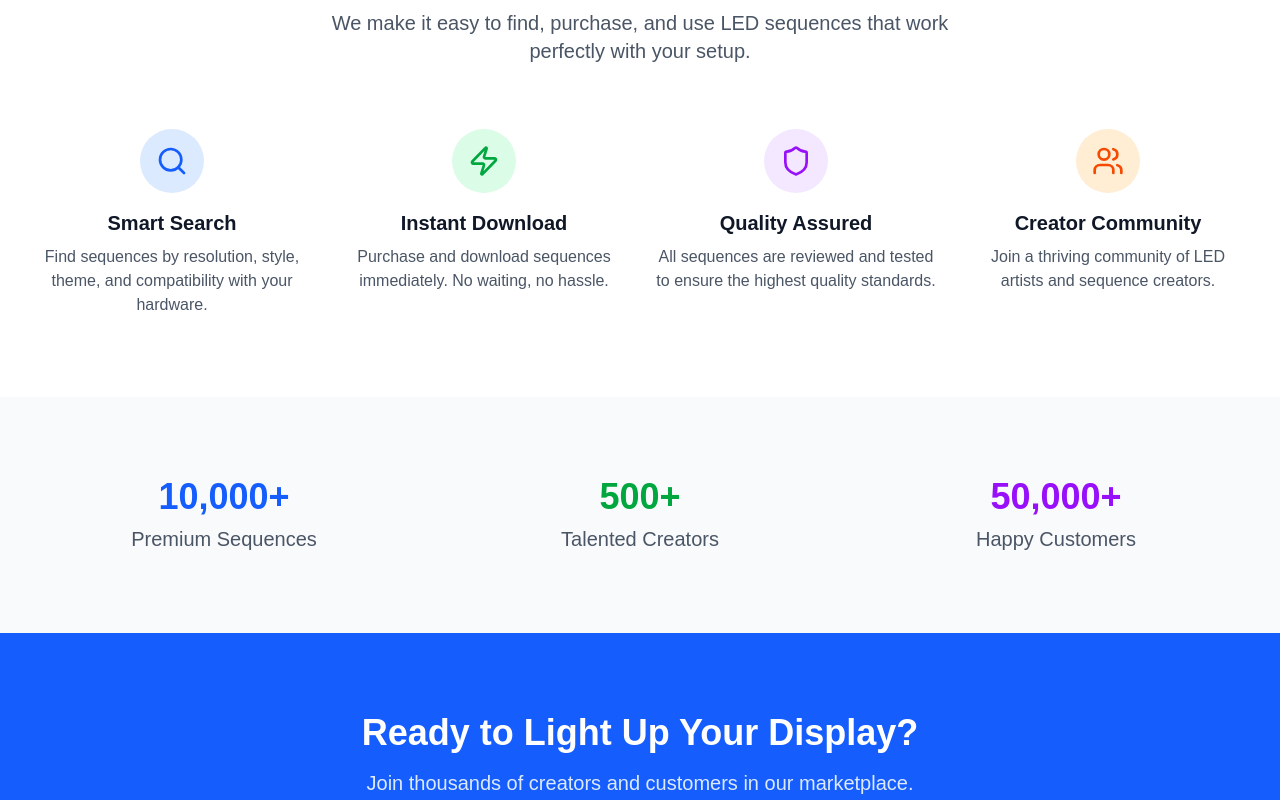
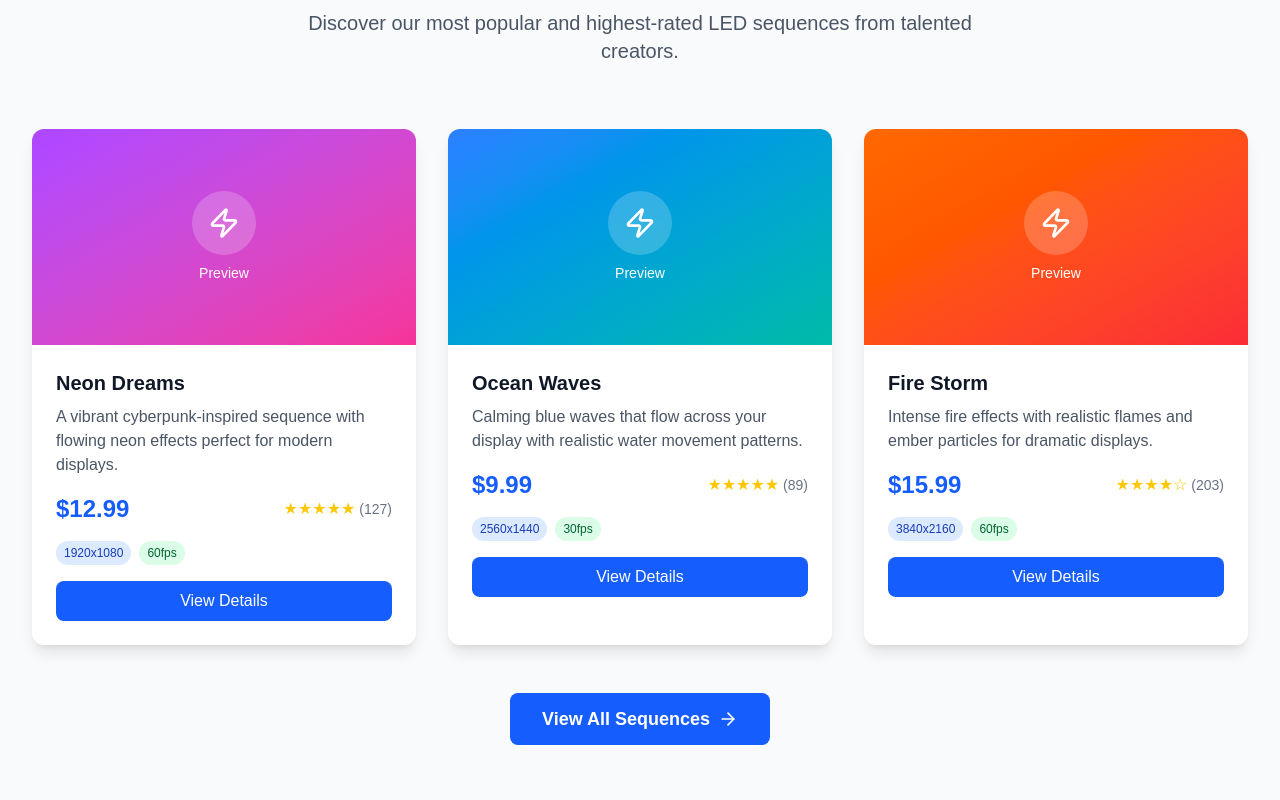
Before and after one commit to seancope357/ProjectSH_V1, a Next.js app: page / in a window 1280 px wide. Shown: the part 680-1480 px from the top of the page. Built offline with nearby package versions, Linux system fonts and the light colour scheme; no server answers.

Commit message:
fetured sequences

```diff
--- a/src/app/page.tsx
+++ b/src/app/page.tsx
@@ -39,6 +39,143 @@ export default function HomePage() {
                 Check Compatibility
               </Link>
             </div>
+          </div>
+        </div>
+      </section>
+
+      {/* Featured Sequences Section */}
+      <section className="py-20 bg-gray-50">
+        <div className="max-w-7xl mx-auto px-4 sm:px-6 lg:px-8">
+          <div className="text-center mb-16">
+            <h2 className="text-3xl md:text-4xl font-bold text-gray-900 mb-4">
+              Featured Sequences
+            </h2>
+            <p className="text-xl text-gray-600 max-w-2xl mx-auto">
+              Discover our most popular and highest-rated LED sequences from talented creators.
+            </p>
+          </div>
+
+          <div className="grid md:grid-cols-3 gap-8">
+            {/* Featured Sequence 1 */}
+            <div className="bg-white rounded-xl shadow-lg overflow-hidden hover:shadow-xl transition-shadow">
+              <div className="aspect-video bg-gradient-to-br from-purple-500 to-pink-500 relative">
+                <div className="absolute inset-0 flex items-center justify-center">
+                  <div className="text-white text-center">
+                    <div className="w-16 h-16 bg-white/20 rounded-full flex items-center justify-center mx-auto mb-2">
+                      <Zap className="h-8 w-8" />
+                    </div>
+                    <p className="text-sm font-medium">Preview</p>
+                  </div>
+                </div>
+              </div>
+              <div className="p-6">
+                <h3 className="text-xl font-semibold text-gray-900 mb-2">Neon Dreams</h3>
+                <p className="text-gray-600 mb-4">A vibrant cyberpunk-inspired sequence with flowing neon effects perfect for modern displays.</p>
+                <div className="flex items-center justify-between mb-4">
+                  <span className="text-2xl font-bold text-blue-600">$12.99</span>
+                  <div className="flex items-center">
+                    <div className="flex text-yellow-400">
+                      ★★★★★
+                    </div>
+                    <span className="text-gray-500 text-sm ml-1">(127)</span>
+                  </div>
+                </div>
+                <div className="flex gap-2 mb-4">
+                  <span className="px-2 py-1 bg-blue-100 text-blue-800 text-xs rounded-full">1920x1080</span>
+                  <span className="px-2 py-1 bg-green-100 text-green-800 text-xs rounded-full">60fps</span>
+                </div>
+                <Link
+                  href="/sequence/1"
+                  className="w-full bg-blue-600 text-white py-2 px-4 rounded-lg hover:bg-blue-700 transition-colors text-center block"
+                >
+                  View Details
+                </Link>
+              </div>
+            </div>
+
+            {/* Featured Sequence 2 */}
+            <div className="bg-white rounded-xl shadow-lg overflow-hidden hover:shadow-xl transition-shadow">
+              <div className="aspect-video bg-gradient-to-br from-blue-500 to-teal-500 relative">
+                <div className="absolute inset-0 flex items-center justify-center">
+                  <div className="text-white text-center">
+                    <div className="w-16 h-16 bg-white/20 rounded-full flex items-center justify-center mx-auto mb-2">
+                      <Zap className="h-8 w-8" />
+                    </div>
+                    <p className="text-sm font-medium">Preview</p>
+                  </div>
+                </div>
+              </div>
+              <div className="p-6">
+                <h3 className="text-xl font-semibold text-gray-900 mb-2">Ocean Waves</h3>
+                <p className="text-gray-600 mb-4">Calming blue waves that flow across your display with realistic water movement patterns.</p>
+                <div className="flex items-center justify-between mb-4">
+                  <span className="text-2xl font-bold text-blue-600">$9.99</span>
+                  <div className="flex items-center">
+                    <div className="flex text-yellow-400">
+                      ★★★★★
+                    </div>
+                    <span className="text-gray-500 text-sm ml-1">(89)</span>
+                  </div>
+                </div>
+                <div className="flex gap-2 mb-4">
+                  <span className="px-2 py-1 bg-blue-100 text-blue-800 text-xs rounded-full">2560x1440</span>
+                  <span className="px-2 py-1 bg-green-100 text-green-800 text-xs rounded-full">30fps</span>
+                </div>
+                <Link
+                  href="/sequence/2"
+                  className="w-full bg-blue-600 text-white py-2 px-4 rounded-lg hover:bg-blue-700 transition-colors text-center block"
+                >
+                  View Details
+                </Link>
+              </div>
+            </div>
+
+            {/* Featured Sequence 3 */}
+            <div className="bg-white rounded-xl shadow-lg overflow-hidden hover:shadow-xl transition-shadow">
+              <div className="aspect-video bg-gradient-to-br from-orange-500 to-red-500 relative">
+                <div className="absolute inset-0 flex items-center justify-center">
+                  <div className="text-white text-center">
+                    <div className="w-16 h-16 bg-white/20 rounded-full flex items-center justify-center mx-auto mb-2">
+                      <Zap className="h-8 w-8" />
+                    </div>
+                    <p className="text-sm font-medium">Preview</p>
+                  </div>
+                </div>
+              </div>
+              <div className="p-6">
+                <h3 className="text-xl font-semibold text-gray-900 mb-2">Fire Storm</h3>
+                <p className="text-gray-600 mb-4">Intense fire effects with realistic flames and ember particles for dramatic displays.</p>
+                <div className="flex items-center justify-between mb-4">
+                  <span className="text-2xl font-bold text-blue-600">$15.99</span>
+                  <div className="flex items-center">
+                    <div className="flex text-yellow-400">
+                      ★★★★☆
+                    </div>
+                    <span className="text-gray-500 text-sm ml-1">(203)</span>
+                  </div>
+                </div>
+                <div className="flex gap-2 mb-4">
+                  <span className="px-2 py-1 bg-blue-100 text-blue-800 text-xs rounded-full">3840x2160</span>
+                  <span className="px-2 py-1 bg-green-100 text-green-800 text-xs rounded-full">60fps</span>
+                </div>
+                <Link
+                  href="/sequence/3"
+                  className="w-full bg-blue-600 text-white py-2 px-4 rounded-lg hover:bg-blue-700 transition-colors text-center block"
+                >
+                  View Details
+                </Link>
+              </div>
+            </div>
+          </div>
+
+          <div className="text-center mt-12">
+            <Link
+              href="/sequences"
+              className="bg-blue-600 text-white px-8 py-3 rounded-lg text-lg font-semibold hover:bg-blue-700 transition-colors inline-flex items-center"
+            >
+              View All Sequences
+              <ArrowRight className="ml-2 h-5 w-5" />
+            </Link>
           </div>
         </div>
       </section>
```
